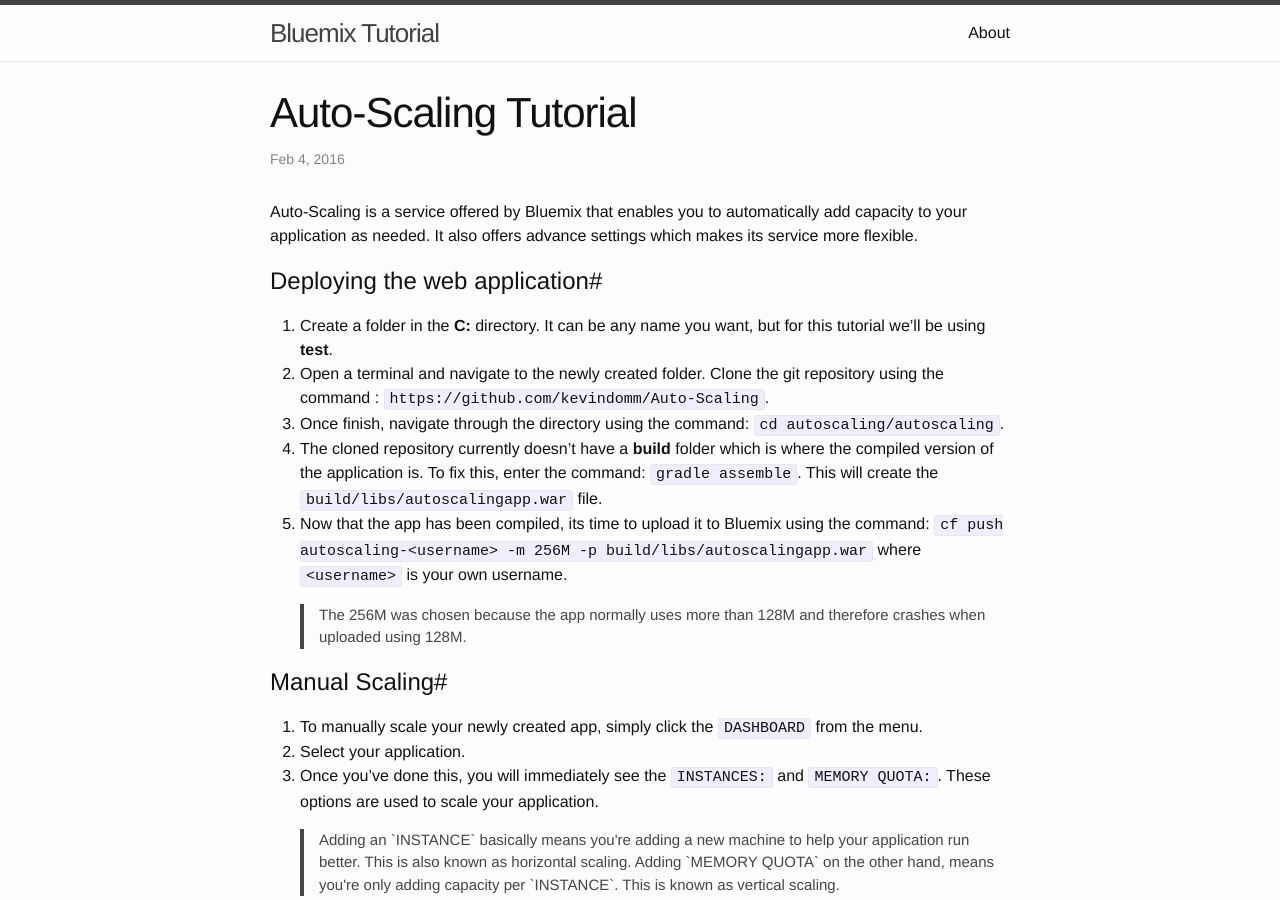
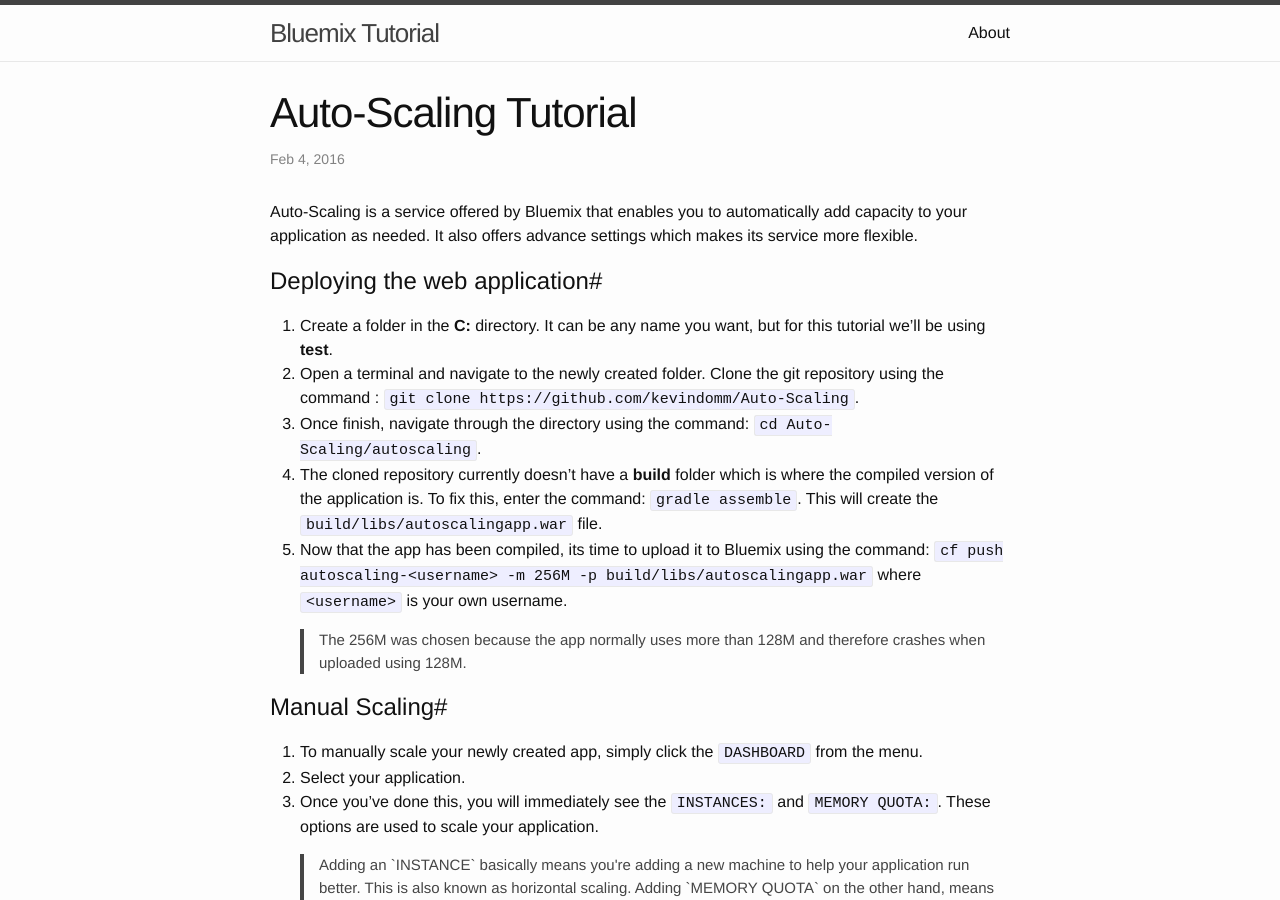
Before and after one commit to kevindomm/kevindomm.github.io, a Jekyll site: the page built from _posts/2016-02-04-auto-scaling.markdown, in a window 1280 px wide and 900 px high. Built offline with Jekyll 4.4.1, drawn with Linux system fonts in a browser that asks for light colours; Markdown is read by kramdown in place of the engine named in the settings.

Commit message:
Update 2016-02-04-auto-scaling.markdown

```diff
--- a/_posts/2016-02-04-auto-scaling.markdown
+++ b/_posts/2016-02-04-auto-scaling.markdown
@@ -9,8 +9,8 @@ Auto-Scaling is a service offered by Bluemix that enables you to automatically a
 #Deploying the web application#
 
 1. Create a folder in the **C:** directory. It can be any name you want, but for this tutorial we'll be using **test**.
-2. Open a terminal and navigate to the newly created folder. Clone the git repository using the command : `https://github.com/kevindomm/Auto-Scaling`.
-3. Once finish, navigate through the directory using the command: `cd autoscaling/autoscaling`.
+2. Open a terminal and navigate to the newly created folder. Clone the git repository using the command : `git clone https://github.com/kevindomm/Auto-Scaling`.
+3. Once finish, navigate through the directory using the command: `cd Auto-Scaling/autoscaling`.
 4. The cloned repository currently doesn't have a **build** folder which is where the compiled version of the application is. To fix this, enter the command: `gradle assemble`. This will create the `build/libs/autoscalingapp.war` file.
 5. Now that the app has been compiled, its time to upload it to Bluemix using the command: `cf push autoscaling-<username> -m 256M -p build/libs/autoscalingapp.war` where `<username>` is your own username.
 
```
